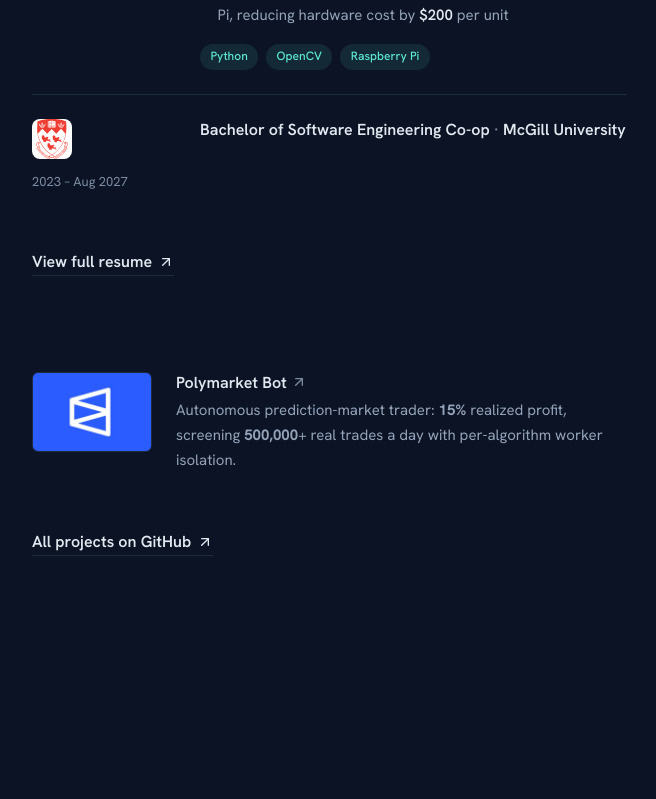
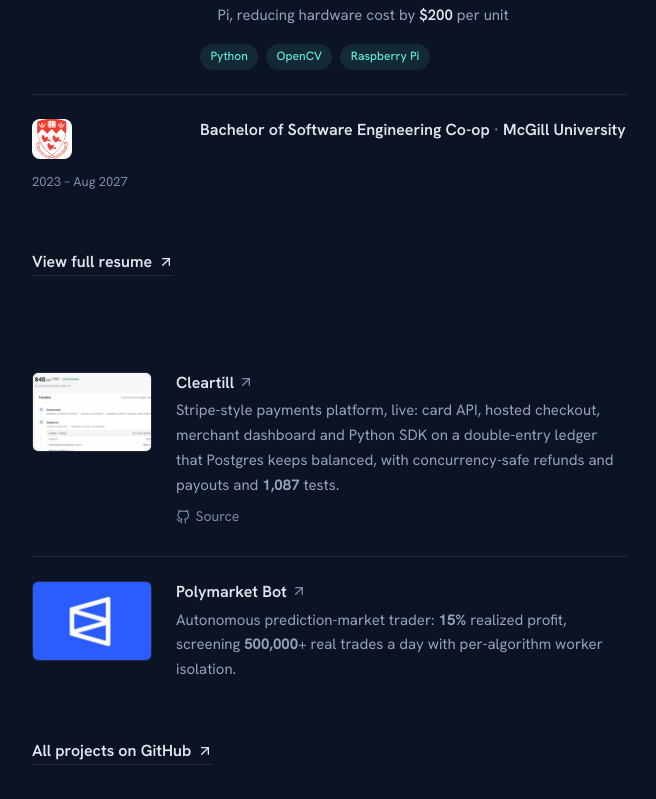
Before and after one commit to Rampex1/PersonalPortfolio, a React (Create React App) app in the folder frontend_react/: page / in a window 1280 px wide. Shown: the part 1401-2200 px from the top of the page, without its empty margins (555-1211 px from the left). Before the commit the page ends 2149 px from the top, so only its background shows below. Built offline with nearby package versions, Linux system fonts and the light colour scheme.

Commit message:
Add Cleartill project (live demo link, source link, thumbnail)

```diff
--- a/frontend_react/src/App.js
+++ b/frontend_react/src/App.js
@@ -2,6 +2,7 @@ import React, { useEffect, useState } from 'react';
 import { FiArrowUpRight, FiGithub, FiLinkedin, FiMail, FiFileText } from 'react-icons/fi';
 
 import resume from './assets/resume.pdf';
+import cleartillImg from './assets/cleartill.png';
 import polymarketImg from './assets/polymarket.png';
 import stripeLogo from './assets/logos/stripe.png';
 import awsLogo from './assets/logos/aws.png';
@@ -81,6 +82,14 @@ const EXPERIENCE = [
 ];
 
 const PROJECTS = [
+  {
+    title: 'Cleartill',
+    description:
+      'Stripe-style payments platform, live: card API, hosted checkout, merchant dashboard and Python SDK on a double-entry ledger that Postgres keeps balanced, with concurrency-safe refunds and payouts and 1,087 tests.',
+    href: 'https://cleartill.onrender.com',
+    source: 'https://github.com/Rampex1/cleartill',
+    img: cleartillImg,
+  },
   {
     title: 'Polymarket Bot',
     description:
@@ -163,6 +172,11 @@ const Projects = () => (
             </a>
           </h3>
           <p>{emphasize(p.description)}</p>
+          {p.source && (
+            <a className="project-source" href={p.source} target="_blank" rel="noreferrer">
+              <FiGithub aria-hidden="true" /> Source
+            </a>
+          )}
         </div>
       </li>
     ))}
--- a/frontend_react/src/App.scss
+++ b/frontend_react/src/App.scss
@@ -310,6 +310,18 @@ h3 {
 // Projects
 .projects { list-style: none; }
 
+.project-source {
+  display: inline-flex;
+  align-items: center;
+  gap: 0.35rem;
+  margin-top: 0.5rem;
+  color: var(--faint);
+  font-size: 0.875rem;
+  text-decoration: none;
+  transition: color 0.2s;
+  &:hover { color: var(--accent); }
+}
+
 .project {
   display: grid;
   grid-template-columns: 1fr;
```
Also changed, not shown: frontend_react/src/assets/cleartill.png (added), 1 other file (tests, documents, lock files or other folders).
